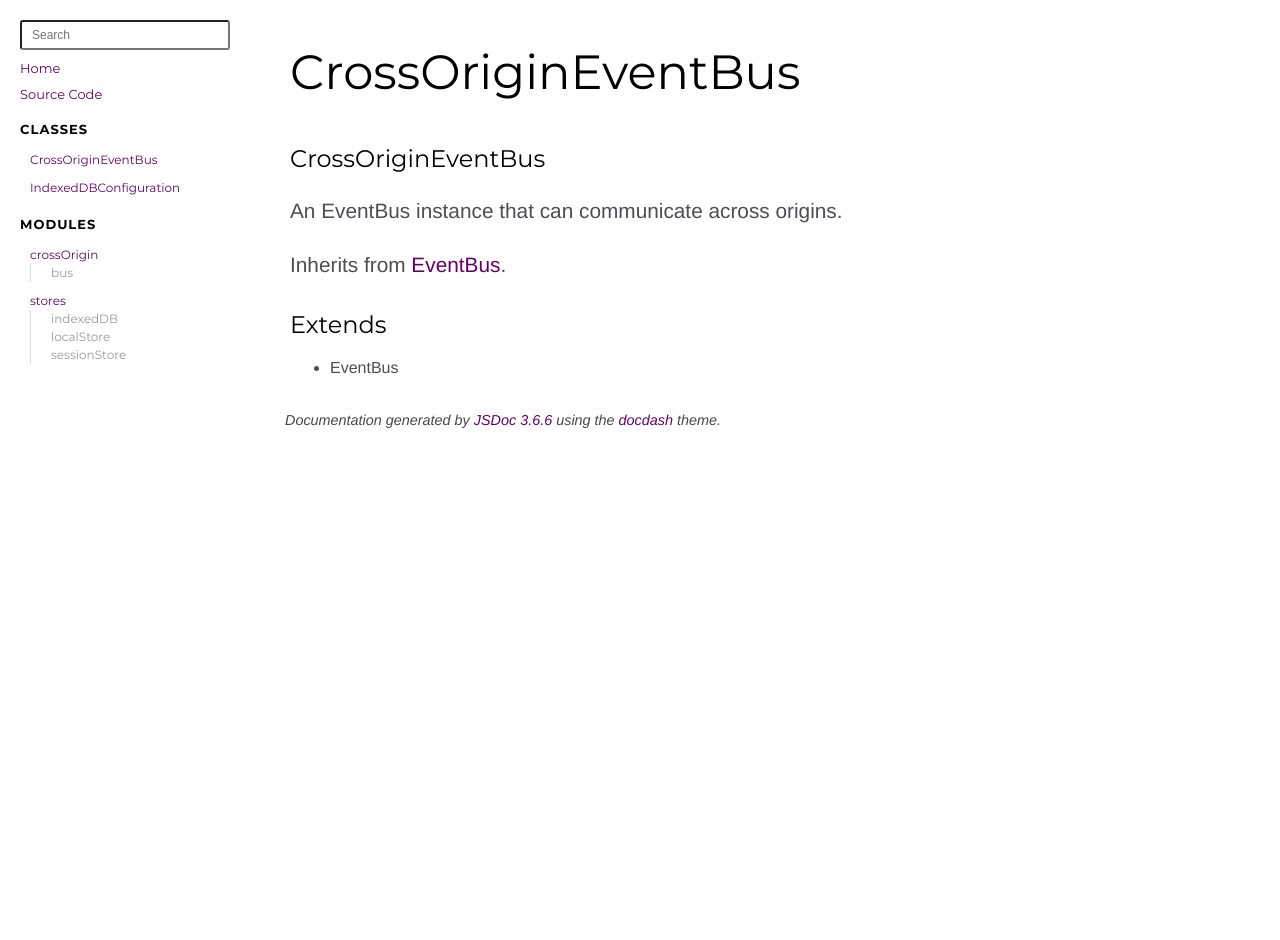
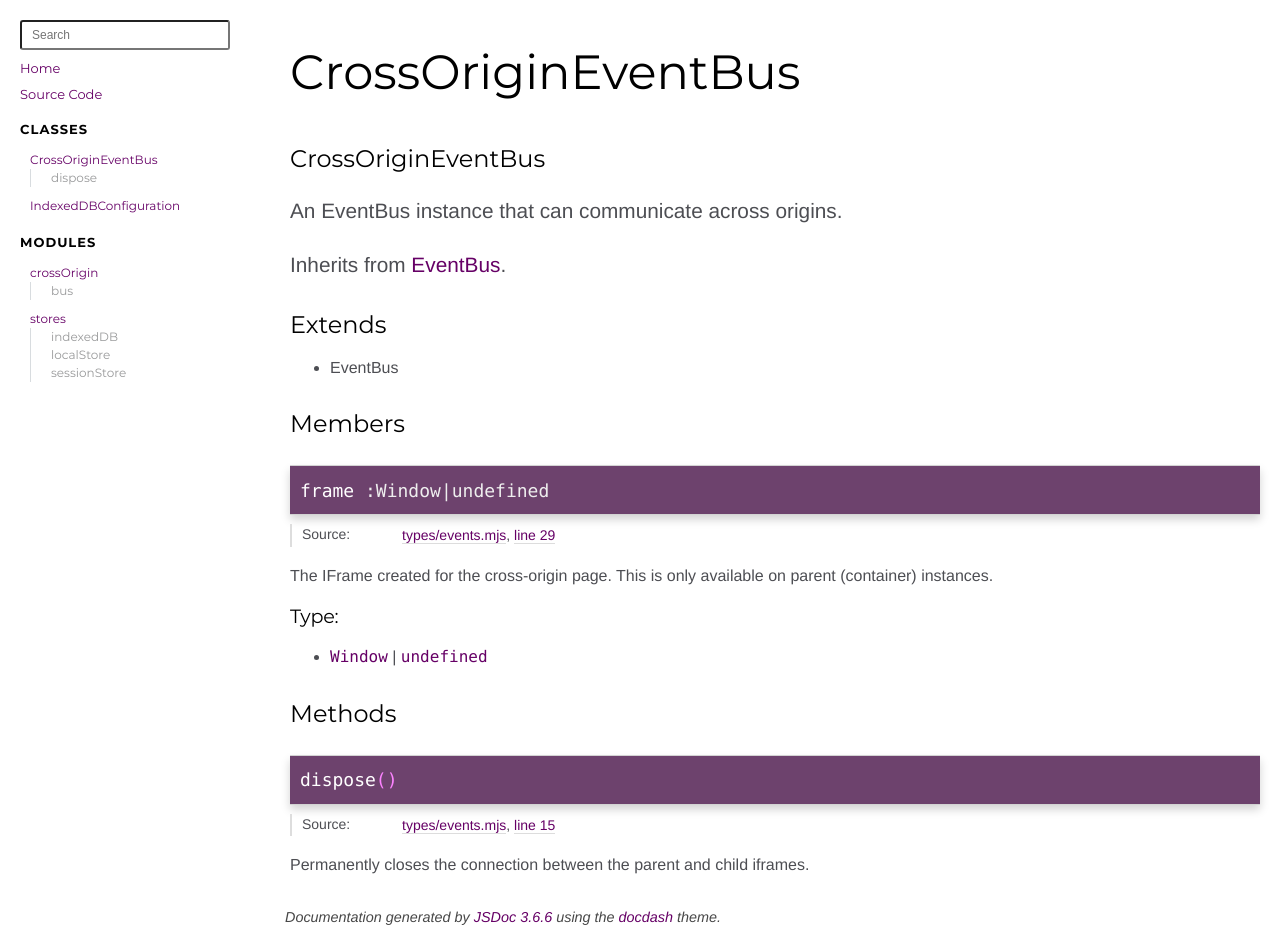
Before and after one commit to paychex/platform-browser, a website: page docs/CrossOriginEventBus.html in a window 1280 px wide. Before the commit the page ends 800 px from the top, so only its background shows below. Drawn offline with Linux system fonts and the light colour scheme.

Commit message:
feat(crossOrigin): add iframe reference to bus

```diff
--- a/crossOrigin/events.mjs
+++ b/crossOrigin/events.mjs
@@ -196,6 +196,6 @@ export function bus({
         signal.set();
     }
 
-    return { ...hub, fire, dispose };
+    return { ...hub, fire, dispose, frame };
 
 }
--- a/docs/CrossOriginEventBus.html
+++ b/docs/CrossOriginEventBus.html
@@ -29,7 +29,7 @@
 
     <input type="text" id="nav-search" placeholder="Search" />
 
-    <h2><a href="index.html">Home</a></h2><h2><a href="https://github.com/paychex/platform-browser" target="_blank" class="menu-item" id="repository" >Source Code</a></h2><h3>Classes</h3><ul><li><a href="CrossOriginEventBus.html">CrossOriginEventBus</a></li><li><a href="IndexedDBConfiguration.html">IndexedDBConfiguration</a></li></ul><h3>Modules</h3><ul><li><a href="module-crossOrigin.html">crossOrigin</a><ul class='methods'><li data-type='method'><a href="module-crossOrigin.html#.bus">bus</a></li></ul></li><li><a href="module-stores.html">stores</a><ul class='methods'><li data-type='method'><a href="module-stores.html#.indexedDB">indexedDB</a></li><li data-type='method'><a href="module-stores.html#.localStore">localStore</a></li><li data-type='method'><a href="module-stores.html#.sessionStore">sessionStore</a></li></ul></li></ul>
+    <h2><a href="index.html">Home</a></h2><h2><a href="https://github.com/paychex/platform-browser" target="_blank" class="menu-item" id="repository" >Source Code</a></h2><h3>Classes</h3><ul><li><a href="CrossOriginEventBus.html">CrossOriginEventBus</a><ul class='methods'><li data-type='method'><a href="CrossOriginEventBus.html#dispose">dispose</a></li></ul></li><li><a href="IndexedDBConfiguration.html">IndexedDBConfiguration</a></li></ul><h3>Modules</h3><ul><li><a href="module-crossOrigin.html">crossOrigin</a><ul class='methods'><li data-type='method'><a href="module-crossOrigin.html#.bus">bus</a></li></ul></li><li><a href="module-stores.html">stores</a><ul class='methods'><li data-type='method'><a href="module-stores.html#.indexedDB">indexedDB</a></li><li data-type='method'><a href="module-stores.html#.localStore">localStore</a></li><li data-type='method'><a href="module-stores.html#.sessionStore">sessionStore</a></li></ul></li></ul>
 </nav>
 
 <div id="main">
@@ -83,6 +83,178 @@
 
 
 
+        <h3 class="subsection-title">Members</h3>
+
+
+
+<h4 class="name" id="frame"><span class="type-signature"></span>frame<span class="type-signature"> :Window|undefined</span></h4>
+
+
+
+
+
+<dl class="details">
+
+
+    <dt class="tag-source">Source:</dt>
+    <dd class="tag-source"><ul class="dummy"><li>
+        <a href="types_events.mjs.html">types/events.mjs</a>, <a href="types_events.mjs.html#line29">line 29</a>
+    </li></ul></dd>
+
+
+
+
+
+
+
+
+
+
+
+
+
+
+
+
+
+
+
+
+
+
+
+
+
+
+
+
+
+
+
+</dl>
+
+
+
+
+
+<div class="description usertext">
+    <p>The IFrame created for the cross-origin page. This is only available on
+parent (container) instances.</p>
+</div>
+
+
+
+    <h5>Type:</h5>
+    <ul>
+        <li>
+
+<span class="param-type">Window</span>
+|
+
+<span class="param-type">undefined</span>
+
+
+        </li>
+    </ul>
+
+
+
+
+
+
+
+
+
+
+        <h3 class="subsection-title">Methods</h3>
+
+
+
+
+
+
+    <h4 class="name" id="dispose"><span class="type-signature"></span>dispose<span class="signature">()</span><span class="type-signature"></span></h4>
+
+
+
+
+
+
+<dl class="details">
+
+
+    <dt class="tag-source">Source:</dt>
+    <dd class="tag-source"><ul class="dummy"><li>
+        <a href="types_events.mjs.html">types/events.mjs</a>, <a href="types_events.mjs.html#line15">line 15</a>
+    </li></ul></dd>
+
+
+
+
+
+
+
+
+
+
+
+
+
+
+
+
+
+
+
+
+
+
+
+
+
+
+
+
+
+
+
+</dl>
+
+
+
+
+
+<div class="description usertext">
+    <p>Permanently closes the connection between the parent and child iframes.</p>
+</div>
+
+
+
+
+
+
+
+
+
+
+
+
+
+
+
+
+
+
+
+
+
+
+
+
+
+
+
+
 
 
 
```
Also changed, not shown: docs/IndexedDBConfiguration.html (+1 -1 lines), docs/crossOrigin_events.mjs.html (+2 -2 lines), docs/crossOrigin_index.mjs.html (+1 -1 lines), docs/index.html (+1 -1 lines), docs/module-crossOrigin.html (+1 -1 lines), docs/module-stores.html (+1 -1 lines), docs/stores_index.mjs.html (+1 -1 lines), docs/types_events.mjs.html (+11 -2 lines), docs/types_stores.mjs.html (+1 -1 lines), types/events.mjs (+10 -1 lines).
